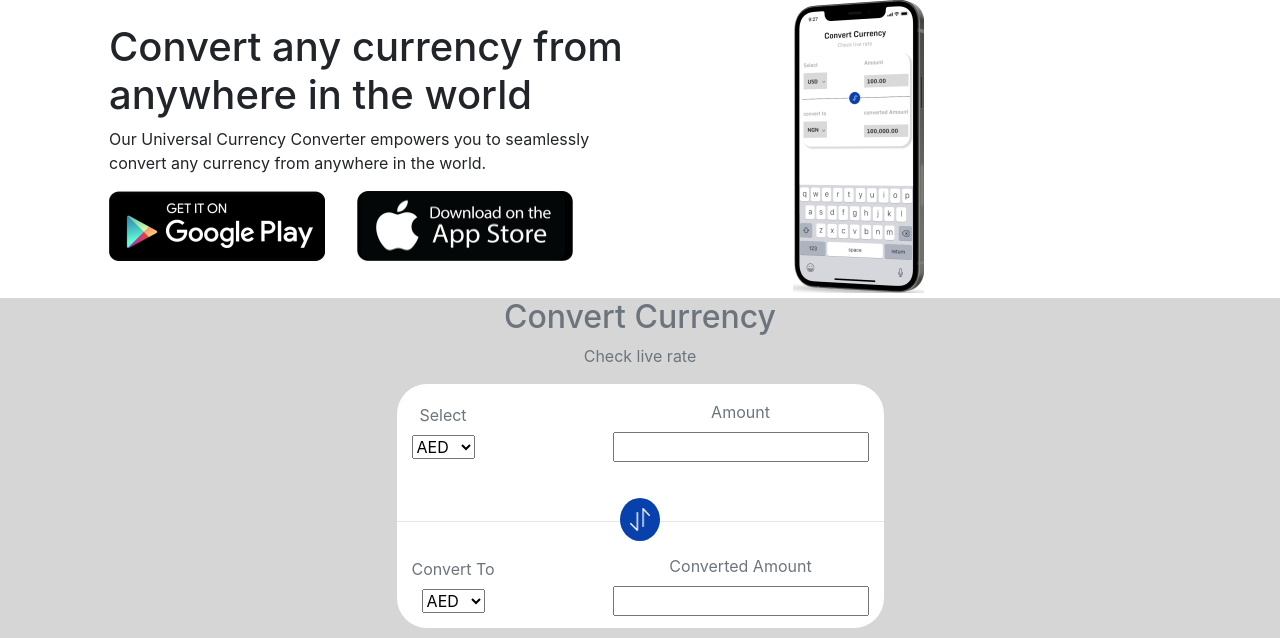
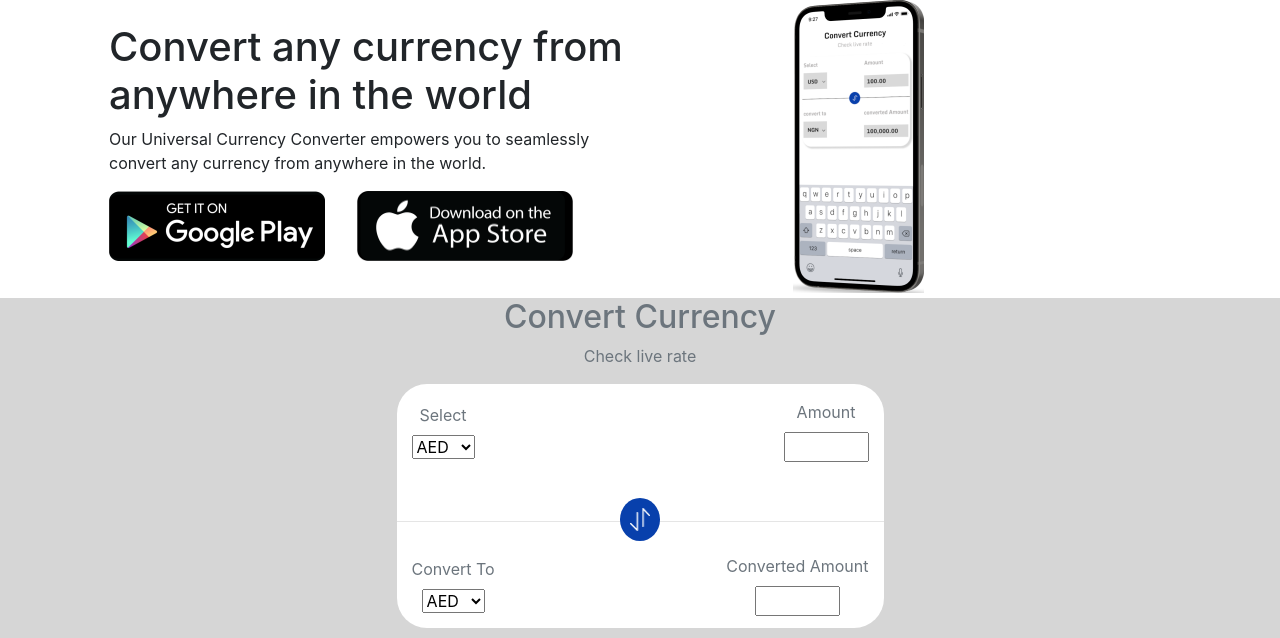
Before and after one commit to wagzyAyo/Currency-converter, a Flask app: page / in a window 1280 px wide. Shown: the part 86-724 px from the top of the page. Run offline with Flask 3, Linux system fonts and the light colour scheme; parts of the project's set-up code (start-up, migrations or seed data) failed here and were passed over.

Commit message:
input size

```diff
--- a/main.py
+++ b/main.py
@@ -24,10 +24,10 @@ app.register_blueprint(simple_dict, url_prefix='/api/hello')
 class Form(FlaskForm):
    #country_image1 = StringField(render_kw={'readonly': True})
    select= SelectField(validators=[DataRequired()], choices=[(currency_code, currency_code) for currency_code in currency_list])
-   amount = FloatField(validators=[DataRequired()])
+   amount = FloatField(validators=[DataRequired()], render_kw={'class': 'small_input'})
    #country_image2 = StringField(render_kw={'readonly': True})
    convert_to = SelectField(validators=[DataRequired()], choices=[(currency_code, currency_code) for currency_code in currency_list])
-   converted_amount = StringField(render_kw={'readonly' : True})
+   converted_amount = StringField(render_kw={'readonly' : True, 'class': 'small_input'})
 
 
 
--- a/static/styles.css
+++ b/static/styles.css
@@ -53,7 +53,9 @@ body{
     top:2.2em;
     cursor: pointer;
 }
-
+.small_input{
+    width: 85px;
+}
 .button img{
     width:20.4px;
     height:23px;
--- a/utils.py
+++ b/utils.py
@@ -7,7 +7,7 @@ load_dotenv()
 endpoint = os.getenv('endpoint')
 
 response = requests.get(endpoint).json()
-print(response)
+#print(response)
 
 #Convert currency
 def convert(from_c, to_c, amount):
```
